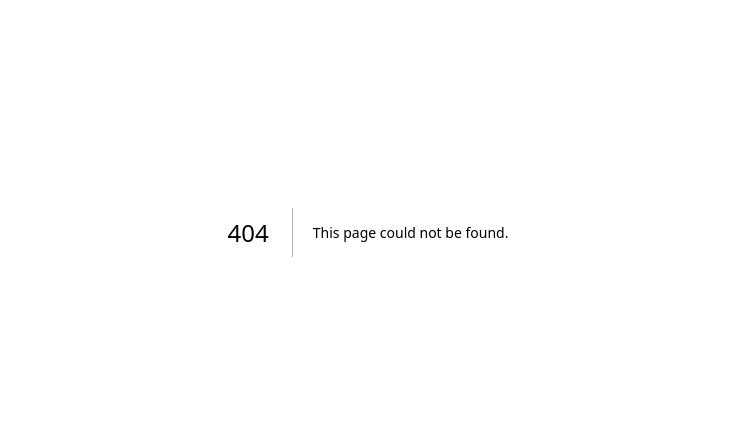
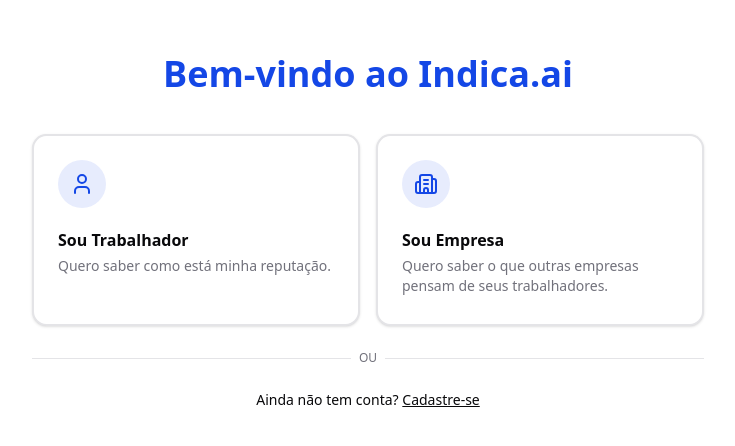
Before and after one commit to RNMVP/indica.ai, a Next.js app: page /selection in a window 1280 px wide. Before the commit this address had no page. Shown: the part 168-614 px from the top of the page, without its empty margins (272-1007 px from the left). Built offline with nearby package versions, Linux system fonts and the light colour scheme.

Commit message:
feat: Implement user authentication with login and registration pages, forms, services, and context.

```diff
--- a/app/(auth)/login/page.tsx
+++ b/app/(auth)/login/page.tsx
@@ -2,11 +2,27 @@
 
 import LoginForm from "@/features/authentication/components/LoginForm";
 import AuthLayout from "@/features/authentication/layouts/AuthLayout";
+import { useSearchParams } from "next/navigation";
+import { Suspense } from "react";
+
+function LoginContent() {
+  const searchParams = useSearchParams();
+  const type = searchParams.get("type") as "worker" | "company" | null;
+  const userType = type === "company" ? "company" : "worker";
+
+  const title = userType === "company" ? "Login Empresa" : "Login Trabalhador";
+
+  return (
+    <AuthLayout title={title}>
+      <LoginForm type={userType} />
+    </AuthLayout>
+  );
+}
 
 export default function Page() {
-    return (
-        <AuthLayout title="Login">
-            <LoginForm/>
-        </AuthLayout>
-    )
+  return (
+    <Suspense fallback={<div>Carregando...</div>}>
+      <LoginContent />
+    </Suspense>
+  );
 }
--- a/app/(auth)/register/page.tsx
+++ b/app/(auth)/register/page.tsx
@@ -1,12 +1,29 @@
 "use client";
 
+import AuthLayout from "@/features/authentication/layouts/AuthLayout";
+import { useSearchParams } from "next/navigation";
+import { Suspense } from "react";
 import RegisterForm from "@/features/authentication/components/RegisterForm";
-import AuthLayout from "@/features/authentication/layouts/AuthLayout";
+
+function RegisterContent() {
+  const searchParams = useSearchParams();
+  const type = searchParams.get("type") as "worker" | "company" | null;
+  const userType = type === "company" ? "company" : "worker";
+
+  const title =
+    userType === "company" ? "Cadastro Empresa" : "Cadastro Trabalhador";
+
+  return (
+    <AuthLayout title={title}>
+      <RegisterForm type={userType} />
+    </AuthLayout>
+  );
+}
 
 export default function Page() {
-    return (
-        <AuthLayout title="Cadastro">
-            <RegisterForm/>
-        </AuthLayout>
-    )
+  return (
+    <Suspense fallback={<div>Carregando...</div>}>
+      <RegisterContent />
+    </Suspense>
+  );
 }
--- /dev/null
+++ b/app/(auth)/selection/page.tsx
@@ -0,0 +1,68 @@
+"use client";
+
+import {
+  Card,
+  CardContent,
+  CardDescription,
+  CardHeader,
+  CardTitle,
+} from "@/shared/components/ui/card";
+import Link from "next/link";
+import { Building2, User } from "lucide-react";
+import AuthLayout from "@/features/authentication/layouts/AuthLayout";
+
+export default function SelectionPage() {
+  return (
+    <AuthLayout title="Bem-vindo ao Indica.ai">
+      <div className="grid gap-6 w-2xl">
+        <div className="grid grid-cols-1 gap-4 sm:grid-cols-2">
+          <Link href="/login?type=worker" className="block h-full">
+            <Card className="h-full hover:bg-muted/50 transition-colors cursor-pointer border-2 hover:border-primary">
+              <CardHeader>
+                <div className="flex items-center justify-center w-12 h-12 rounded-full bg-primary/10 mb-4">
+                  <User className="w-6 h-6 text-primary" />
+                </div>
+                <CardTitle>Sou Trabalhador</CardTitle>
+                <CardDescription>
+                  Quero saber como está minha reputação.
+                </CardDescription>
+              </CardHeader>
+              <CardContent></CardContent>
+            </Card>
+          </Link>
+
+          <Link href="/login?type=company" className="block h-full">
+            <Card className="h-full hover:bg-muted/50 transition-colors cursor-pointer border-2 hover:border-primary">
+              <CardHeader>
+                <div className="flex items-center justify-center w-12 h-12 rounded-full bg-primary/10 mb-4">
+                  <Building2 className="w-6 h-6 text-primary" />
+                </div>
+                <CardTitle>Sou Empresa</CardTitle>
+                <CardDescription>
+                  Quero saber o que outras empresas pensam de seus
+                  trabalhadores.
+                </CardDescription>
+              </CardHeader>
+            </Card>
+          </Link>
+        </div>
+
+        <div className="relative">
+          <div className="absolute inset-0 flex items-center">
+            <span className="w-full border-t" />
+          </div>
+          <div className="relative flex justify-center text-xs uppercase">
+            <span className="bg-background px-2 text-muted-foreground">Ou</span>
+          </div>
+        </div>
+
+        <div className="text-center text-sm">
+          Ainda não tem conta?{" "}
+          <Link href="/register" className="underline hover:text-primary">
+            Cadastre-se
+          </Link>
+        </div>
+      </div>
+    </AuthLayout>
+  );
+}
--- a/features/authentication/components/LoginForm.tsx
+++ b/features/authentication/components/LoginForm.tsx
@@ -1,16 +1,27 @@
 "use client";
 
-import { loginSchema, LoginSchema } from "@/lib/schemas/login.schema"
+import { loginSchema, LoginSchema } from "@/lib/schemas/login.schema";
 import { Button } from "@/shared/components/ui/button";
-import { Form, FormControl, FormField, FormItem, FormLabel, FormMessage } from "@/shared/components/ui/form";
+import {
+  Form,
+  FormControl,
+  FormField,
+  FormItem,
+  FormLabel,
+  FormMessage,
+} from "@/shared/components/ui/form";
 import { Input } from "@/shared/components/ui/input";
-import { zodResolver } from "@hookform/resolvers/zod"
+import { zodResolver } from "@hookform/resolvers/zod";
 import Link from "next/link";
-import { useForm } from "react-hook-form"
+import { useForm } from "react-hook-form";
 import { useAuth } from "../hooks/useAuth";
 import { Spinner } from "@/shared/components/ui/spinner";
 
-export default function LoginForm() {
+interface LoginFormProps {
+  type?: "worker" | "company";
+}
+
+export default function LoginForm({ type = "worker" }: LoginFormProps) {
   const { login, loading } = useAuth();
   const form = useForm<LoginSchema>({
     resolver: zodResolver(loginSchema),
@@ -21,20 +32,32 @@
   });
 
   async function handleLogin(values: LoginSchema) {
+    // You might want to pass the type to the login function if the backend needs it
+    // For now, we assume the email/password is enough or the service handles it
     await login(values);
   }
   return (
     <Form {...form}>
-            <form onSubmit={form.handleSubmit(handleLogin)} className="flex flex-col gap-5 max-w-96 w-screen px-7">
+      <form
+        onSubmit={form.handleSubmit(handleLogin)}
+        className="flex flex-col gap-5 max-w-96 w-screen px-7"
+      >
         {/* Campo Email */}
         <FormField
           control={form.control}
           name="email"
           render={({ field }) => (
             <FormItem>
-                            <FormLabel className="text-secondary-foreground font-normal text-base">Email: </FormLabel>
+              <FormLabel className="text-secondary-foreground font-normal text-base">
+                Email:{" "}
+              </FormLabel>
               <FormControl>
-                                <Input className="h-10" autoComplete="email" placeholder="email@email.com" {...field} />
+                <Input
+                  className="h-10"
+                  autoComplete="email"
+                  placeholder="email@email.com"
+                  {...field}
+                />
               </FormControl>
               <FormMessage />
             </FormItem>
@@ -47,9 +70,17 @@
           name="password"
           render={({ field }) => (
             <FormItem>
-                            <FormLabel className="text-secondary-foreground font-normal text-base">Senha: </FormLabel>
+              <FormLabel className="text-secondary-foreground font-normal text-base">
+                Senha:{" "}
+              </FormLabel>
               <FormControl>
-                                <Input className="h-10" type="password" autoComplete="current-password" placeholder="******" {...field} />
+                <Input
+                  className="h-10"
+                  type="password"
+                  autoComplete="current-password"
+                  placeholder="******"
+                  {...field}
+                />
               </FormControl>
               <FormMessage />
             </FormItem>
@@ -57,19 +88,24 @@
         />
 
         {/* Botão */}
-                <Button type="submit" className="text-base hover:bg-[#3B82F6] bg-primary w-full h-10 mt-4">
-                    { loading ? <Spinner/> : 'Entrar' }
+        <Button
+          type="submit"
+          className="text-base hover:bg-[#3B82F6] bg-primary w-full h-10 mt-4"
+        >
+          {loading ? <Spinner /> : "Entrar"}
         </Button>
 
         {/* Cadastro */}
         <p className="text-center text-sm text-secondary-foreground mt-2">
           Não possui uma conta?
-                    <Link href="/auth/register" className="text-chart-3 hover:underline ml-1">
+          <Link
+            href={`/register?type=${type}`}
+            className="text-chart-3 hover:underline ml-1"
+          >
             Cadastre-se
           </Link>
         </p>
-
       </form>
     </Form>
-    )
+  );
 }
--- a/features/authentication/components/RegisterForm.tsx
+++ b/features/authentication/components/RegisterForm.tsx
@@ -2,15 +2,26 @@
 
 import { registerSchema, RegisterSchema } from "@/lib/schemas/register.schema";
 import { Button } from "@/shared/components/ui/button";
-import { Form, FormControl, FormField, FormItem, FormLabel, FormMessage } from "@/shared/components/ui/form";
+import {
+  Form,
+  FormControl,
+  FormField,
+  FormItem,
+  FormLabel,
+  FormMessage,
+} from "@/shared/components/ui/form";
 import { Input } from "@/shared/components/ui/input";
-import { zodResolver } from "@hookform/resolvers/zod"
+import { zodResolver } from "@hookform/resolvers/zod";
 import Link from "next/link";
-import { useForm } from "react-hook-form"
+import { useForm } from "react-hook-form";
 import { useAuth } from "../hooks/useAuth";
 import { Spinner } from "@/shared/components/ui/spinner";
 
-export default function RegisterForm() {
+interface RegisterFormProps {
+  type?: "worker" | "company";
+}
+
+export default function RegisterForm({ type = "worker" }: RegisterFormProps) {
   const { register, loading } = useAuth();
   const form = useForm<RegisterSchema>({
     resolver: zodResolver(registerSchema),
@@ -23,50 +34,78 @@
   });
 
   async function handleRegister(values: RegisterSchema) {
+    // Pass type to register if needed, or handle in service
+    // For now, we just call register from context
     await register(values);
   }
+
   return (
     <Form {...form}>
-            <form onSubmit={form.handleSubmit(handleRegister)} className="flex flex-col gap-5 max-w-96 w-screen px-7">
-                {/* Campo Nome */}
+      <form
+        onSubmit={form.handleSubmit(handleRegister)}
+        className="flex flex-col gap-5 max-w-96 w-screen px-7"
+      >
+        {/* Nome */}
         <FormField
           control={form.control}
           name="name"
           render={({ field }) => (
             <FormItem>
-                            <FormLabel className="text-secondary-foreground font-normal text-base">Nome Completo: </FormLabel>
+              <FormLabel className="text-secondary-foreground font-normal text-base">
+                Nome:{" "}
+              </FormLabel>
               <FormControl>
-                                <Input className="h-10" autoComplete="name" placeholder="Digite seu nome..." {...field} />
+                <Input
+                  className="h-10"
+                  autoComplete="name"
+                  placeholder="Seu nome"
+                  {...field}
+                />
               </FormControl>
               <FormMessage />
             </FormItem>
           )}
         />
 
-                {/* Campo Email */}
+        {/* Email */}
         <FormField
           control={form.control}
           name="email"
           render={({ field }) => (
             <FormItem>
-                            <FormLabel className="text-secondary-foreground font-normal text-base">Email: </FormLabel>
+              <FormLabel className="text-secondary-foreground font-normal text-base">
+                Email:{" "}
+              </FormLabel>
               <FormControl>
-                                <Input className="h-10" autoComplete="email" placeholder="email@email.com" {...field} />
+                <Input
+                  className="h-10"
+                  autoComplete="email"
+                  placeholder="email@email.com"
+                  {...field}
+                />
               </FormControl>
               <FormMessage />
             </FormItem>
           )}
         />
 
-                {/* Campo Senha */}
+        {/* Senha */}
         <FormField
           control={form.control}
           name="password"
           render={({ field }) => (
             <FormItem>
-                            <FormLabel className="text-secondary-foreground font-normal text-base">Senha: </FormLabel>
+              <FormLabel className="text-secondary-foreground font-normal text-base">
+                Senha:{" "}
+              </FormLabel>
               <FormControl>
-                                <Input className="h-10" type="password" autoComplete="new-password" placeholder="******" {...field} />
+                <Input
+                  className="h-10"
+                  type="password"
+                  autoComplete="new-password"
+                  placeholder="******"
+                  {...field}
+                />
               </FormControl>
               <FormMessage />
             </FormItem>
@@ -79,9 +118,17 @@
           name="confirmPassword"
           render={({ field }) => (
             <FormItem>
-                            <FormLabel className="text-secondary-foreground font-normal text-base">Confirmar senha: </FormLabel>
+              <FormLabel className="text-secondary-foreground font-normal text-base">
+                Confirmar Senha:{" "}
+              </FormLabel>
               <FormControl>
-                                <Input className="h-10" type="password" autoComplete="new-password" placeholder="******" {...field} />
+                <Input
+                  className="h-10"
+                  type="password"
+                  autoComplete="new-password"
+                  placeholder="******"
+                  {...field}
+                />
               </FormControl>
               <FormMessage />
             </FormItem>
@@ -89,19 +136,24 @@
         />
 
         {/* Botão */}
-                <Button type="submit" className="text-base hover:bg-[#3B82F6] bg-primary w-full h-10 mt-4">
-                    { loading ? <Spinner/> : 'Cadastrar' }
+        <Button
+          type="submit"
+          className="text-base hover:bg-[#3B82F6] bg-primary w-full h-10 mt-4"
+        >
+          {loading ? <Spinner /> : "Cadastrar"}
         </Button>
 
-                {/* Cadastro */}
+        {/* Login Link */}
         <p className="text-center text-sm text-secondary-foreground mt-2">
           Já possui uma conta?
-                    <Link href="/auth/login" className="text-chart-3 hover:underline ml-1">
+          <Link
+            href={`/login?type=${type}`}
+            className="text-chart-3 hover:underline ml-1"
+          >
             Faça login
           </Link>
         </p>
-
       </form>
     </Form>
-    )
+  );
 }
--- a/features/authentication/contexts/AuthContext.tsx
+++ b/features/authentication/contexts/AuthContext.tsx
@@ -4,7 +4,8 @@
 import { User } from "../models/user";
 import { RegisterDTO } from "@/lib/schemas/register.schema";
 import { LoginDTO } from "@/lib/schemas/login.schema";
-import { useRouter } from "next/navigation";
+import { useRouter, usePathname } from "next/navigation";
+import { AuthService } from "../services/auth.service";
 
 interface AuthContextProps {
   user: User | null;
@@ -21,12 +22,29 @@
   const [loading, setLoading] = useState(true);
 
   const router = useRouter();
+  const pathname = usePathname();
 
   const loadUser = useCallback(() => {
-    const stored = localStorage.getItem("auth:user");
-    if (stored) setUser(JSON.parse(stored));
+    const storedUser = localStorage.getItem("auth:user");
+    if (storedUser) {
+      setUser(JSON.parse(storedUser));
+    } else {
+      // If no user and not on a public auth page, redirect to selection
+      // This logic might need refinement to avoid infinite loops or blocking public pages
+      // For now, we'll rely on the protected routes logic or specific page checks
+      // But the requirement says: "If no user... redirect to page to select..."
+      const publicRoutes = ["/selection", "/login", "/register"];
+      // Check if current path starts with any public route (simple check)
+      const isPublic = publicRoutes.some((route) =>
+        pathname?.startsWith(route)
+      );
+
+      if (!isPublic && pathname !== "/") {
+        router.push("/selection");
+      }
+    }
     setLoading(false);
-  }, []);
+  }, [pathname, router]);
 
   useEffect(() => {
     loadUser();
@@ -34,37 +52,37 @@
 
   async function login(data: LoginDTO) {
     setLoading(true);
-
-    const user = {
-      id: "teste-id",
-      name: "Teste Usuário",
-      email: data.email,
-    };
-
-    setUser(user);
-    localStorage.setItem("auth:user", JSON.stringify(user));
-
-    setLoading(false);
+    try {
+      const user = await AuthService.login(data);
+      setUser(user);
+      localStorage.setItem("auth:user", JSON.stringify(user));
+      router.push("/dashboard"); // Or home
+    } catch (error) {
+      console.error("Login failed", error);
+      // Handle error (toast etc)
+    } finally {
+      setLoading(false);
+    }
   }
 
   async function register(data: RegisterDTO) {
     setLoading(true);
-
-    // const newUser = {
-    //   id: "teste-id",
-    //   name: data.name,
-    //   email: data.email,
-    //   password: data.password,
-    // };
-
-    router.push("/auth/login");
-
-    setLoading(false);
+    try {
+      const user = await AuthService.register(data);
+      setUser(user);
+      localStorage.setItem("auth:user", JSON.stringify(user));
+      router.push("/dashboard");
+    } catch (error) {
+      console.error("Registration failed", error);
+    } finally {
+      setLoading(false);
+    }
   }
 
   function logout() {
     setUser(null);
     localStorage.removeItem("auth:user");
+    router.push("/selection");
   }
 
   return (
--- a/features/authentication/models/user.tsx
+++ b/features/authentication/models/user.tsx
@@ -2,4 +2,7 @@
   id: string;
   name: string;
   email: string;
+  type: "worker" | "company";
+  cpf?: string;
+  cnpj?: string;
 }
--- /dev/null
+++ b/features/authentication/services/auth.service.ts
@@ -0,0 +1,45 @@
+import axios from "axios";
+import { LoginDTO } from "@/lib/schemas/login.schema";
+import { RegisterDTO } from "@/lib/schemas/register.schema";
+import { User } from "../models/user";
+
+// Configure base URL if needed, or use relative paths for Next.js API routes
+const api = axios.create({
+  baseURL: "/api", // Adjust based on your API setup
+});
+
+export class AuthService {
+  static async login(data: LoginDTO): Promise<User> {
+    // Mock implementation for now as requested, but structured for axios
+    // const response = await api.post<User>("/auth/login", data);
+    // return response.data;
+
+    // Mock return
+    return new Promise((resolve) => {
+      setTimeout(() => {
+        resolve({
+            id: "mock-id",
+            name: "Mock User",
+            email: data.email,
+            type: "worker", // Default mock type
+        });
+      }, 1000);
+    });
+  }
+
+  static async register(data: RegisterDTO): Promise<User> {
+    // const response = await api.post<User>("/auth/register", data);
+    // return response.data;
+
+    return new Promise((resolve) => {
+      setTimeout(() => {
+        resolve({
+            id: "mock-new-id",
+            name: data.name,
+            email: data.email,
+            type: "worker", // Default mock type
+        });
+      }, 1000);
+    });
+  }
+}
--- a/package.json
+++ b/package.json
@@ -14,6 +14,7 @@
     "@radix-ui/react-separator": "^1.1.8",
     "@radix-ui/react-slot": "^1.2.4",
     "@radix-ui/react-switch": "^1.2.6",
+    "axios": "^1.13.2",
     "class-variance-authority": "^0.7.1",
     "clsx": "^2.1.1",
     "lucide-react": "^0.553.0",
--- /dev/null
+++ b/shared/components/ui/card.tsx
@@ -0,0 +1,92 @@
+import * as React from "react"
+
+import { cn } from "@/lib/utils"
+
+function Card({ className, ...props }: React.ComponentProps<"div">) {
+  return (
+    <div
+      data-slot="card"
+      className={cn(
+        "bg-card text-card-foreground flex flex-col gap-6 rounded-xl border py-6 shadow-sm",
+        className
+      )}
+      {...props}
+    />
+  )
+}
+
+function CardHeader({ className, ...props }: React.ComponentProps<"div">) {
+  return (
+    <div
+      data-slot="card-header"
+      className={cn(
+        "@container/card-header grid auto-rows-min grid-rows-[auto_auto] items-start gap-2 px-6 has-data-[slot=card-action]:grid-cols-[1fr_auto] [.border-b]:pb-6",
+        className
+      )}
+      {...props}
+    />
+  )
+}
+
+function CardTitle({ className, ...props }: React.ComponentProps<"div">) {
+  return (
+    <div
+      data-slot="card-title"
+      className={cn("leading-none font-semibold", className)}
+      {...props}
+    />
+  )
+}
+
+function CardDescription({ className, ...props }: React.ComponentProps<"div">) {
+  return (
+    <div
+      data-slot="card-description"
+      className={cn("text-muted-foreground text-sm", className)}
+      {...props}
+    />
+  )
+}
+
+function CardAction({ className, ...props }: React.ComponentProps<"div">) {
+  return (
+    <div
+      data-slot="card-action"
+      className={cn(
+        "col-start-2 row-span-2 row-start-1 self-start justify-self-end",
+        className
+      )}
+      {...props}
+    />
+  )
+}
+
+function CardContent({ className, ...props }: React.ComponentProps<"div">) {
+  return (
+    <div
+      data-slot="card-content"
+      className={cn("px-6", className)}
+      {...props}
+    />
+  )
+}
+
+function CardFooter({ className, ...props }: React.ComponentProps<"div">) {
+  return (
+    <div
+      data-slot="card-footer"
+      className={cn("flex items-center px-6 [.border-t]:pt-6", className)}
+      {...props}
+    />
+  )
+}
+
+export {
+  Card,
+  CardHeader,
+  CardFooter,
+  CardTitle,
+  CardAction,
+  CardDescription,
+  CardContent,
+}
```
Also changed, not shown: features/authentication/models/someModel.tsx (deleted), 1 other file (tests, documents, lock files or other folders). Lines whose indentation alone changed are shown as unchanged.
